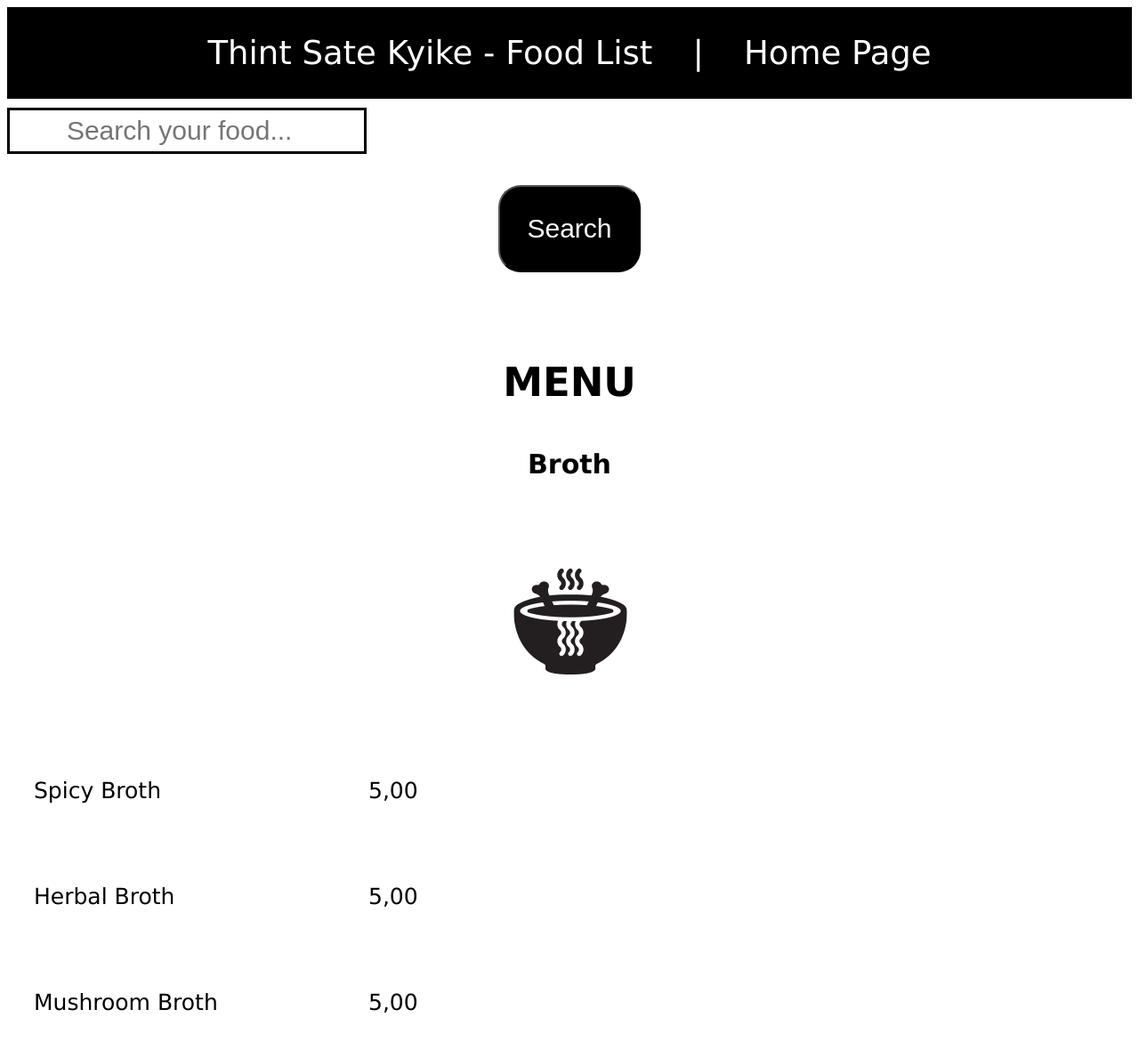
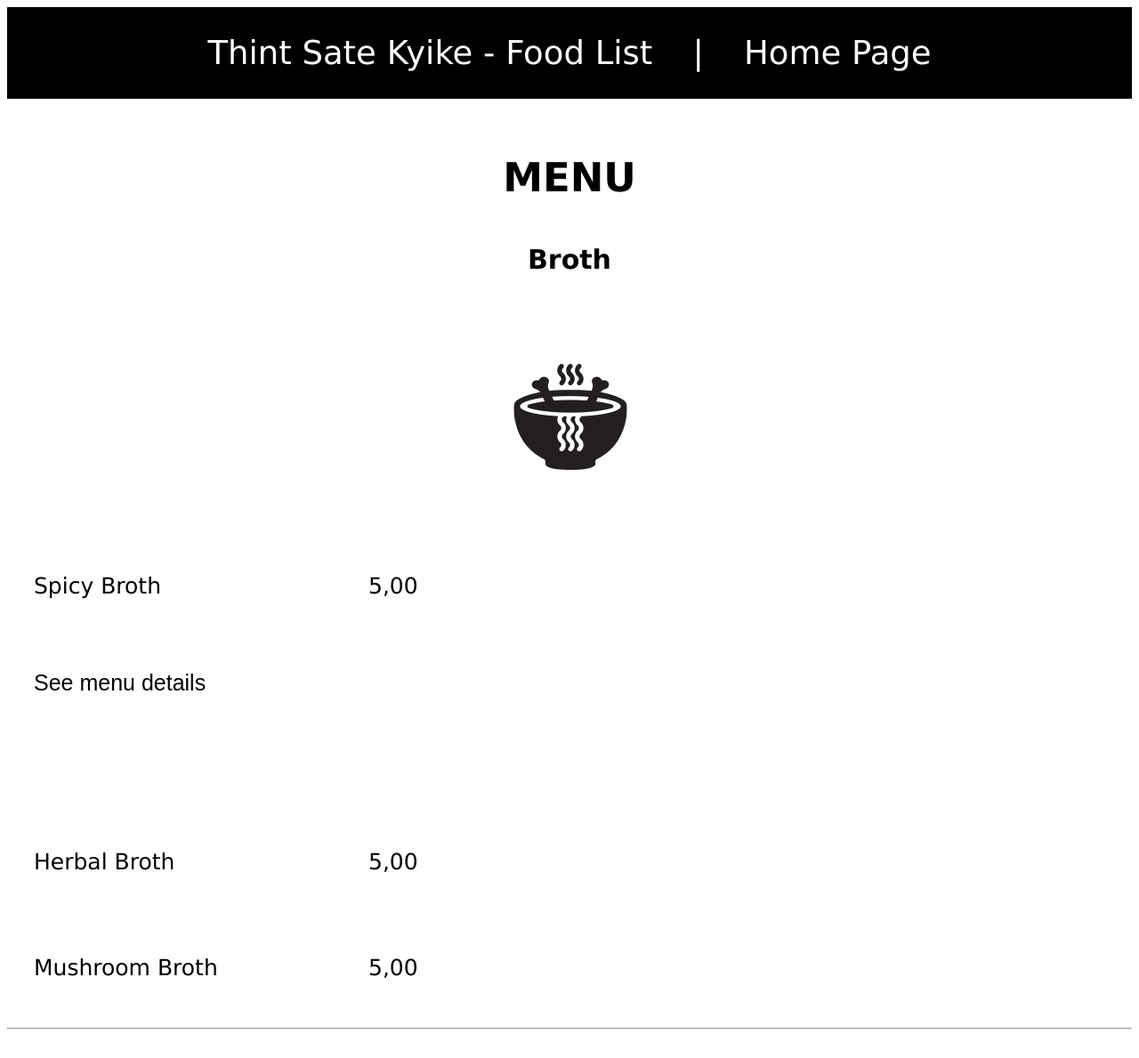
Before and after one commit to Min-Thway-Htut/Restaurant-Website, a plain HTML site: page generic.html in a window 1280 px wide. Shown: the top 1189 px of the page at 89% size. Drawn offline with Linux system fonts and the light colour scheme.

Commit message:
Adding javaScript

```diff
--- a/generic.html
+++ b/generic.html
@@ -20,13 +20,6 @@
             </div>
         </section>
 
-        <div class="topnav">
-            <form>
-            <input id="search-food" type="text" placeholder="Search your food...  ">
-            <button type="submit" class="search-button">Search</button>
-        </div>
-
-
         <section class="menu" id="menu">
             <h1>MENU</h1>
             <h3 id="broths">Broth</h3>
@@ -34,11 +27,17 @@
             <article class="item">
                 <p class = "item-broths">Spicy Broth</p><p class="price">5,00</p>
             </article>
+            <button onclick="spicyBrothDetails()" class="menu-details">See menu details</button>
+                <p class="broth-description" id="spicy-broth"></p>
+
             <article class="item">
-                <p class = "item-broths">Herbal Broth</p><p class="price">5,00</p>
+                <p class = "item-broths" id="herbal-broth">Herbal Broth</p><p class="price">5,00</p>
             </article>
+
+
+
             <article class="item">
-                <p class = "item-broths">Mushroom Broth</p><p class="price">5,00</p>
+                <p class = "item-broths" id="mushroom-broth">Mushroom Broth</p><p class="price">5,00</p>
             </article>
             <hr />
 
@@ -125,5 +124,6 @@
             </div>
         </section>
         <script src="./script.js"></script>
+        <script src="./navagation.js" defer></script>
     </body>
 </html>
--- a/script.js
+++ b/script.js
@@ -0,0 +1,7 @@
+function spicyBrothDetails(){
+    let spicyBrothDetails = "Spicy broth is a hot soup made with chili peppers, garlic, ginger, and spices in a tasty broth. It's great for soups and noodles.";
+document.getElementById("spicy-broth").innerHTML = spicyBrothDetails;}
+
+function herbalBrothDetails(){
+    let herbalBrothDetails = "Herbal broth is a flavorful soup base made by simmering aromatic herbs like thyme, rosemary, and parsley with vegetables. It adds depth and freshness to dishes like soups and stews.";
+document.getElementById("herbal-broth").innerHTML = herbalBrothDetails;}
--- a/styles.css
+++ b/styles.css
@@ -290,5 +290,22 @@ figcaption{
     display: block;
     font-size: 30px;
 
+  }
 
-  }
+
+.menu-details{
+    background-color: white;
+    color: black;
+    border: none;
+    font-size: 25px;
+    margin-top: 5px;
+    margin-bottom: 5px;
+}
+
+.broth-description{
+    color: red;
+    font-size: 20px;
+    text-align: left;
+    margin-top: 1px;
+    margin-bottom: 1px;
+}
```
Also changed, not shown: index.html (indentation only).
